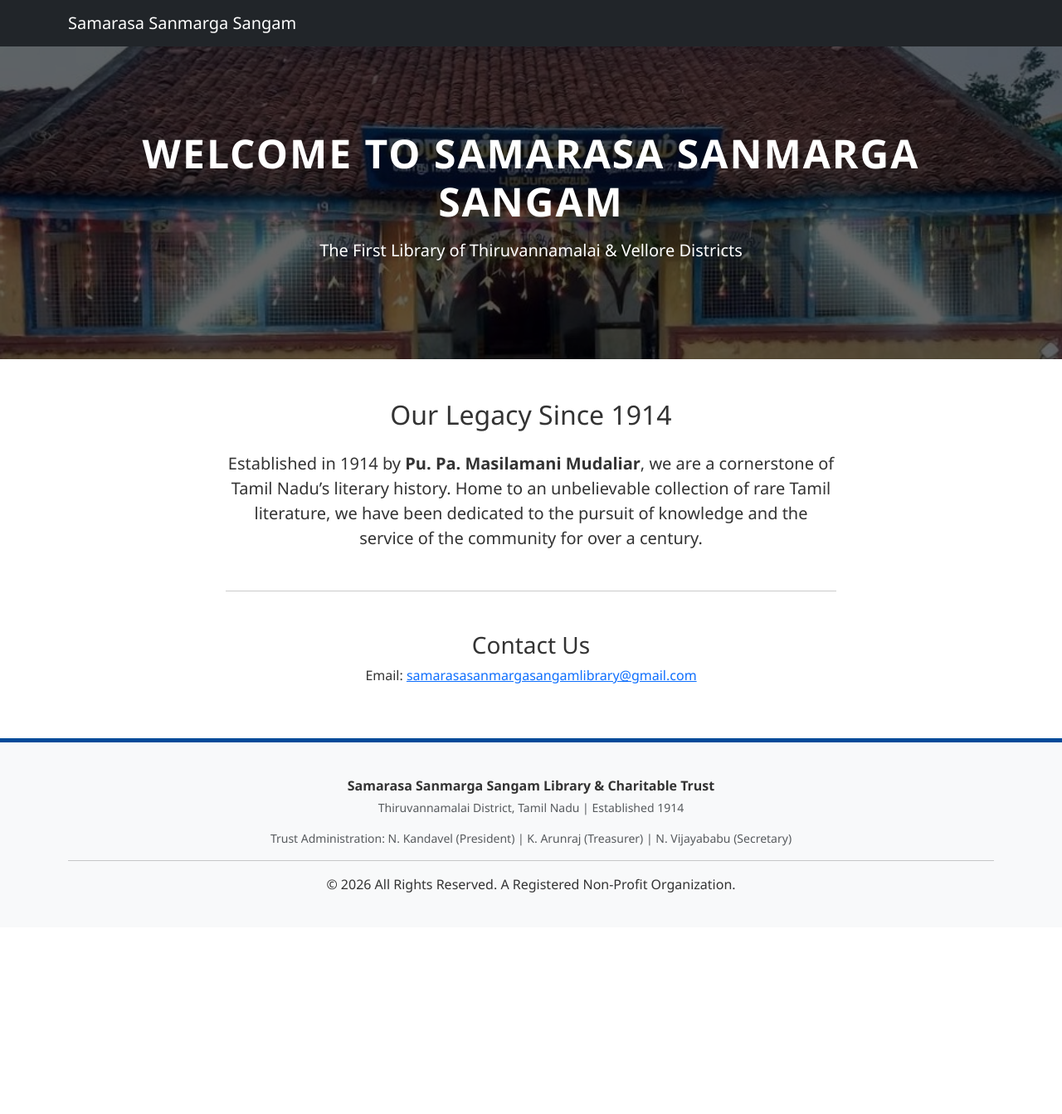
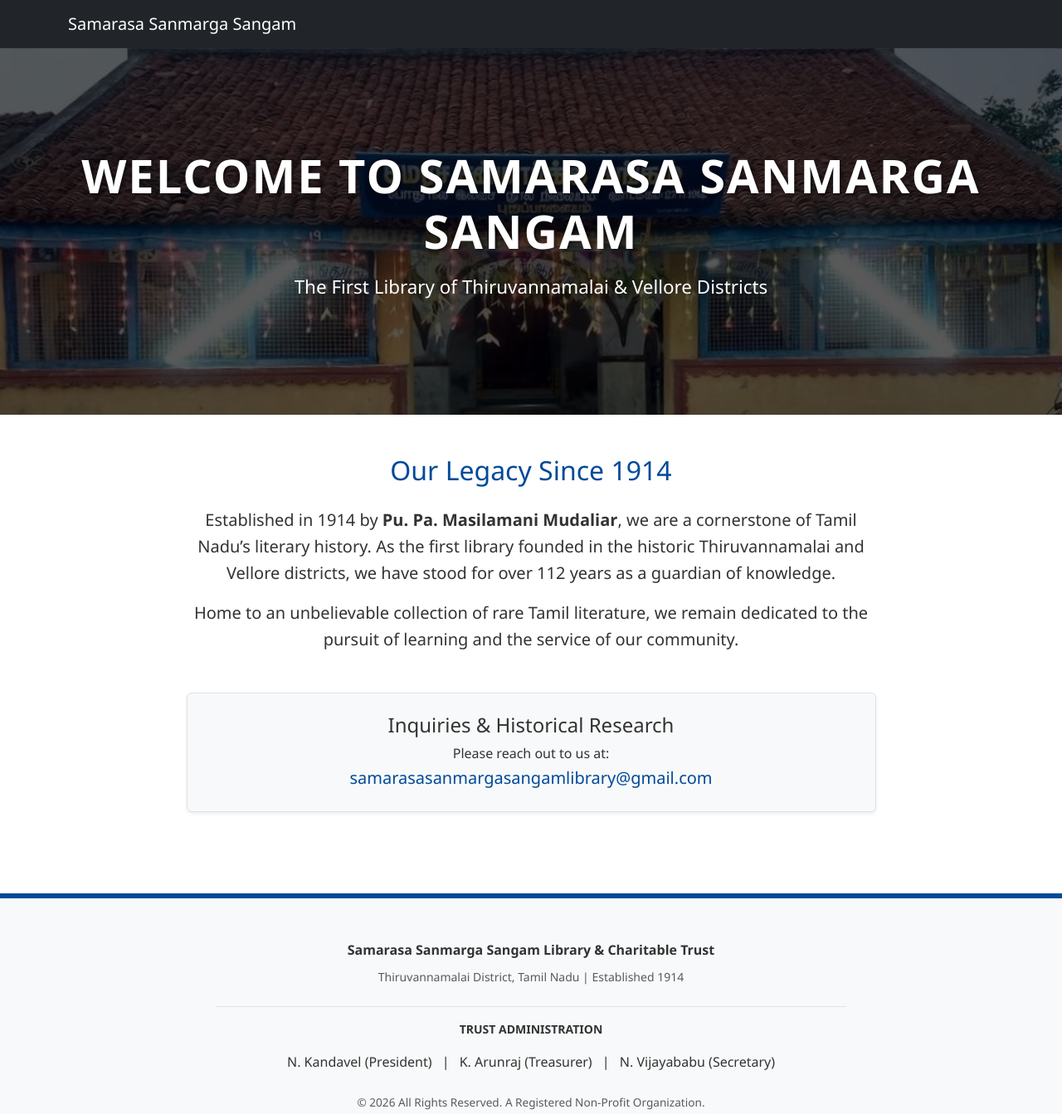
Before and after one commit to samarasasanmargasangamlibrary-rgb/samarasasanmargasangam, a plain HTML site: page index.html in a window 1280 px wide. Shown: the whole page at 83% size. Before the commit the page ends 1118 px from the top, so only its background shows below. Drawn offline with nearby package versions, Linux system fonts and the light colour scheme.

Commit message:
Update index.html

```diff
--- a/index.html
+++ b/index.html
@@ -3,26 +3,49 @@
 <head>
     <meta charset="UTF-8">
     <meta name="viewport" content="width=device-width, initial-scale=1.0">
-    <title>Samarasa Sanmarga Sangam | The Library </title>
+    <title>Samarasa Sanmarga Sangam | The Library</title>
     <link href="https://cdn.jsdelivr.net/npm/bootstrap@5.3.0/dist/css/bootstrap.min.css" rel="stylesheet">
     <style>
-        body { font-family: 'Segoe UI', Tahoma, Geneva, Verdana, sans-serif; color: #333; }
+        body { font-family: 'Segoe UI', Tahoma, Geneva, Verdana, sans-serif; color: #333; line-height: 1.6; }
+
+        /* Hero Section Styling */
         .hero-section {
-            background: linear-gradient(rgba(0,0,0,0.6), rgba(0,0,0,0.6)), url('cover.png');
+            background: linear-gradient(rgba(0,0,0,0.65), rgba(0,0,0,0.65)), url('cover.png');
             background-size: cover;
             background-position: center;
+            background-attachment: scroll;
             color: white;
-            padding: 100px 0;
+            padding: 120px 0;
             text-align: center;
         }
-        .library-title { font-weight: 700; font-size: 3rem; text-transform: uppercase; letter-spacing: 2px; }
-        .footer { background: #f8f9fa; padding: 40px 0; border-top: 5px solid #004a99; }
-        .btn-primary { background-color: #004a99; border: none; padding: 12px 30px; }
+
+        .library-title {
+            font-weight: 700;
+            font-size: clamp(1.8rem, 5vw, 3.5rem); /* Responsive font size */
+            text-transform: uppercase;
+            letter-spacing: 2px;
+            text-shadow: 2px 2px 4px rgba(0,0,0,0.5);
+        }
+
+        .lead { font-size: 1.4rem; font-weight: 300; }
+
+        /* Footer Styling */
+        .footer {
+            background: #f8f9fa;
+            padding: 50px 0;
+            border-top: 6px solid #004a99;
+            margin-top: 50px;
+        }
+
+        a { color: #004a99; text-decoration: none; font-weight: 500; }
+        a:hover { text-decoration: underline; }
+
+        hr { opacity: 0.1; }
     </style>
 </head>
 <body>
 
-    <nav class="navbar navbar-expand-lg navbar-dark bg-dark">
+    <nav class="navbar navbar-expand-lg navbar-dark bg-dark sticky-top">
         <div class="container">
             <a class="navbar-brand" href="#">Samarasa Sanmarga Sangam</a>
         </div>
@@ -37,27 +60,42 @@
 
     <main class="container my-5 text-center">
         <div class="row justify-content-center">
-            <div class="col-lg-8">
-                <h2 class="mb-4">Our Legacy Since 1914</h2>
-                <p class="fs-5 line-height-lg">
+            <div class="col-lg-9">
+                <h2 class="mb-4 text-primary" style="color: #004a99 !important;">Our Legacy Since 1914</h2>
+                <p class="fs-5">
                     Established in 1914 by <strong>Pu. Pa. Masilamani Mudaliar</strong>, we are a cornerstone of Tamil Nadu’s literary history.
-                    Home to an unbelievable collection of rare Tamil literature, we have been dedicated to the pursuit of knowledge
-                    and the service of the community for over a century.
+                    As the first library founded in the historic Thiruvannamalai and Vellore districts, we have stood for over 112 years
+                    as a guardian of knowledge.
                 </p>
-                <hr class="my-5">
-                <h3>Contact Us</h3>
-                <p>Email: <a href="mailto:samarasasanmargasangamlibrary@gmail.com">samarasasanmargasangamlibrary@gmail.com</a></p>
+                <p class="fs-5 mt-3">
+                    Home to an unbelievable collection of rare Tamil literature, we remain dedicated to the pursuit of
+                    learning and the service of our community.
+                </p>
+
+                <div class="my-5 p-4 border rounded shadow-sm bg-light">
+                    <h3 class="h4">Inquiries & Historical Research</h3>
+                    <p class="mb-0">Please reach out to us at:</p>
+                    <a class="fs-5" href="mailto:samarasasanmargasangamlibrary@gmail.com">samarasasanmargasangamlibrary@gmail.com</a>
+                </div>
             </div>
         </div>
     </main>
 
-    <footer class="footer mt-auto">
+    <footer class="footer">
         <div class="container text-center">
-            <p class="mb-1"><strong>Samarasa Sanmarga Sangam Library & Charitable Trust</strong></p>
+            <p class="mb-2"><strong>Samarasa Sanmarga Sangam Library & Charitable Trust</strong></p>
             <p class="text-muted small">Thiruvannamalai District, Tamil Nadu | Established 1914</p>
-            <p class="text-muted small">Trust Administration: N. Kandavel (President) | K. Arunraj (Treasurer) | N. Vijayababu (Secretary)</p>
-            <hr>
-            <p class="mb-0">© 2026 All Rights Reserved. A Registered Non-Profit Organization.</p>
+
+            <div class="row mt-4 mb-4 justify-content-center">
+                <div class="col-md-8 border-top pt-3">
+                    <p class="small text-uppercase tracking-wide"><strong>Trust Administration</strong></p>
+                    <span class="mx-2">N. Kandavel (President)</span> |
+                    <span class="mx-2">K. Arunraj (Treasurer)</span> |
+                    <span class="mx-2">N. Vijayababu (Secretary)</span>
+                </div>
+            </div>
+
+            <p class="mb-0 text-muted" style="font-size: 0.85rem;">© 2026 All Rights Reserved. A Registered Non-Profit Organization.</p>
         </div>
     </footer>
 
```
